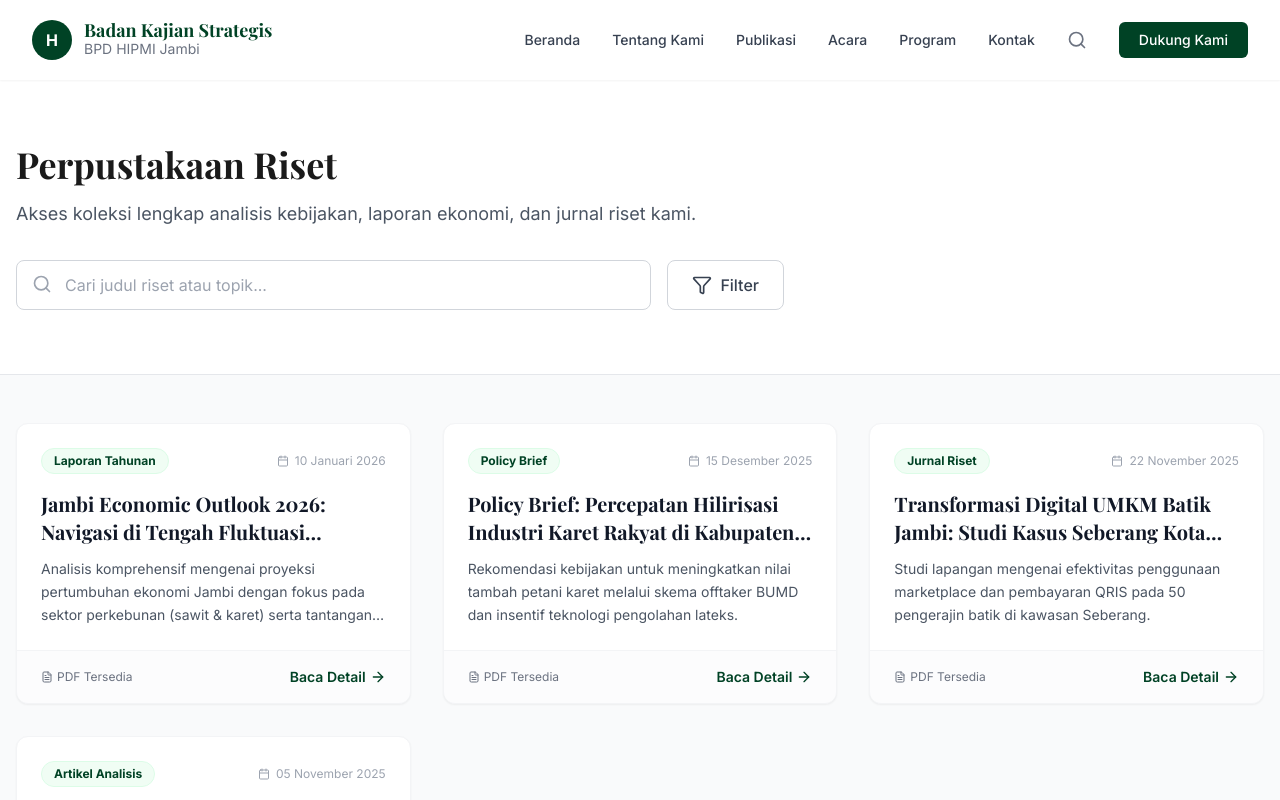
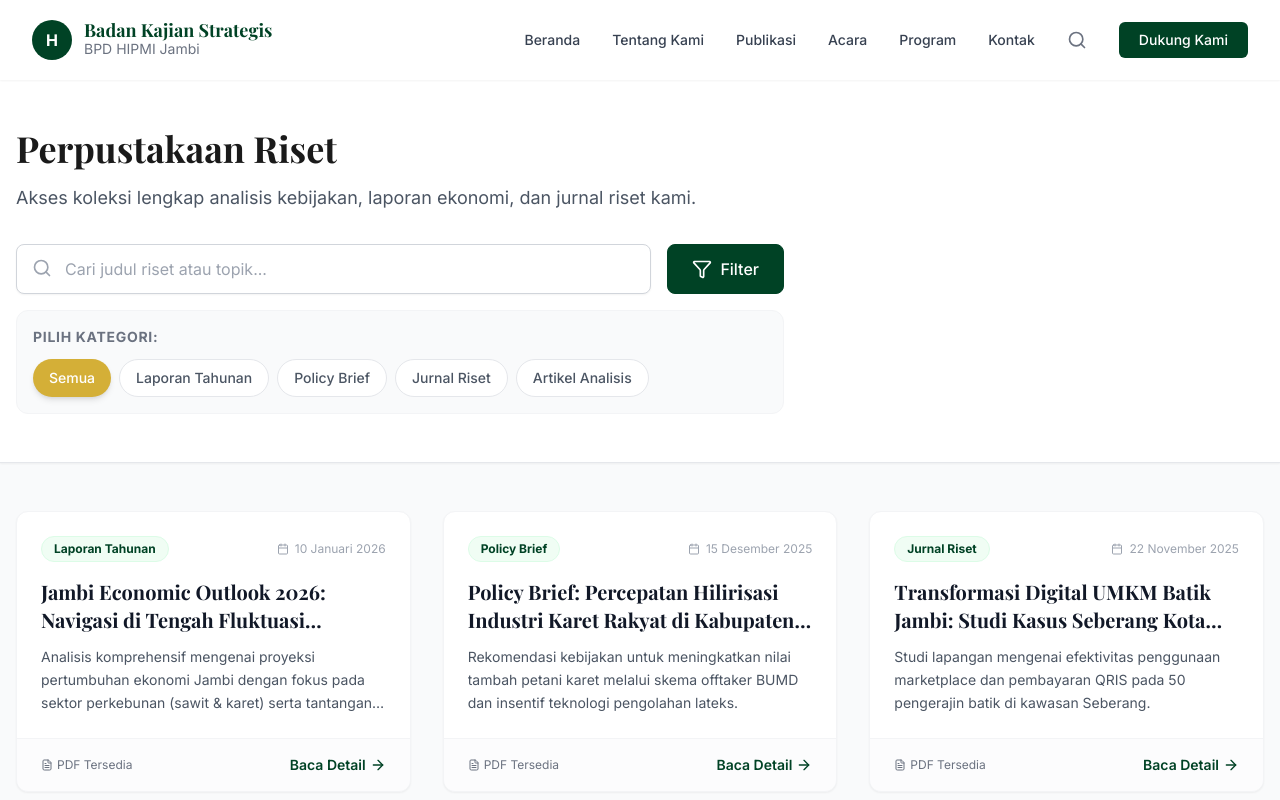
Before and after one commit to adprabowo/hipmi-jambi-web, a Next.js app: page /publikasi in a window 1280 px wide. Both pictures are taken after a click on the button "Filter". Shown: the top 800 px of the page. Built offline with nearby package versions, Linux system fonts and the light colour scheme; a web font is replaced by a local one.

Commit message:
update filter

```diff
--- a/src/app/publikasi/page.tsx
+++ b/src/app/publikasi/page.tsx
@@ -1,42 +1,108 @@
+"use client"; // PENTING: Menandakan ini komponen interaktif
+
+import { useState } from "react";
 import { publications } from "@/lib/dummy-data";
 import PublicationCard from "@/components/shared/PublicationCard";
-import { Search, Filter } from "lucide-react";
+import { Search, Filter, X } from "lucide-react";
 
-// PERBAIKAN: Pastikan menggunakan 'export default function'
 export default function PublicationsPage() {
+  // 1. STATE: Menyimpan apa yang diketik dan kategori yang dipilih
+  const [searchQuery, setSearchQuery] = useState("");
+  const [selectedCategory, setSelectedCategory] = useState("Semua");
+  const [isFilterOpen, setIsFilterOpen] = useState(false);
+
+  // 2. LOGIKA: Mengambil daftar kategori unik dari data yang ada
+  const categories = ["Semua", ...Array.from(new Set(publications.map((item) => item.category)))];
+
+  // 3. LOGIKA: Menyaring data berdasarkan Pencarian & Kategori
+  const filteredPublications = publications.filter((pub) => {
+    const matchesSearch = pub.title.toLowerCase().includes(searchQuery.toLowerCase()) ||
+                          pub.excerpt.toLowerCase().includes(searchQuery.toLowerCase());
+    const matchesCategory = selectedCategory === "Semua" || pub.category === selectedCategory;
+
+    return matchesSearch && matchesCategory;
+  });
+
   return (
     <div className="min-h-screen bg-gray-50 pb-20">
       {/* Header */}
-      <div className="bg-white border-b">
-        <div className="container mx-auto px-4 py-16">
-          <div className="max-w-3xl">
+      <div className="bg-white border-b sticky top-20 z-40 shadow-sm">
+        <div className="container mx-auto px-4 py-12">
+          <div className="max-w-3xl mx-auto text-center md:text-left md:mx-0">
             <h1 className="text-4xl font-serif font-bold text-hipmi-neutral mb-4">Perpustakaan Riset</h1>
             <p className="text-lg text-gray-600 mb-8">
               Akses koleksi lengkap analisis kebijakan, laporan ekonomi, dan jurnal riset kami.
             </p>
 
             {/* Search Bar UI */}
-            <div className="flex gap-4">
+            <div className="flex flex-col md:flex-row gap-4">
               <div className="relative flex-grow">
                 <input
                   type="text"
+                  value={searchQuery}
+                  onChange={(e) => setSearchQuery(e.target.value)} // Update state saat mengetik
                   placeholder="Cari judul riset atau topik..."
-                  className="w-full pl-12 pr-4 py-3 rounded-lg border border-gray-300 focus:outline-none focus:border-hipmi-green focus:ring-1 focus:ring-hipmi-green"
+                  className="w-full pl-12 pr-4 py-3 rounded-lg border border-gray-300 focus:outline-none focus:border-hipmi-green focus:ring-1 focus:ring-hipmi-green transition shadow-sm"
                 />
                 <Search className="absolute left-4 top-3.5 text-gray-400 w-5 h-5" />
+
+                {/* Tombol Clear Search (Muncul jika ada ketikan) */}
+                {searchQuery && (
+                  <button
+                    onClick={() => setSearchQuery("")}
+                    className="absolute right-3 top-3.5 text-gray-400 hover:text-red-500"
+                  >
+                    <X className="w-5 h-5" />
+                  </button>
+                )}
               </div>
-              <button className="px-6 py-3 bg-white border border-gray-300 rounded-lg text-gray-700 font-medium hover:bg-gray-50 flex items-center gap-2">
-                <Filter className="w-5 h-5" /> Filter
+
+              {/* Tombol Filter */}
+              <button
+                onClick={() => setIsFilterOpen(!isFilterOpen)}
+                className={`px-6 py-3 border rounded-lg font-medium flex items-center gap-2 transition ${
+                  isFilterOpen || selectedCategory !== "Semua"
+                    ? "bg-hipmi-green text-white border-hipmi-green"
+                    : "bg-white border-gray-300 text-gray-700 hover:bg-gray-50"
+                }`}
+              >
+                <Filter className="w-5 h-5" />
+                Filter {selectedCategory !== "Semua" ? `(${selectedCategory})` : ""}
               </button>
             </div>
+
+            {/* Panel Kategori (Muncul saat tombol Filter diklik) */}
+            {isFilterOpen && (
+              <div className="mt-4 p-4 bg-gray-50 border border-gray-100 rounded-xl animate-in slide-in-from-top-2">
+                <p className="text-sm font-bold text-gray-500 mb-3 uppercase tracking-wider">Pilih Kategori:</p>
+                <div className="flex flex-wrap gap-2">
+                  {categories.map((cat) => (
+                    <button
+                      key={cat}
+                      onClick={() => setSelectedCategory(cat)}
+                      className={`px-4 py-2 rounded-full text-sm font-medium transition ${
+                        selectedCategory === cat
+                          ? "bg-hipmi-gold text-white shadow-md"
+                          : "bg-white text-gray-600 border border-gray-200 hover:border-hipmi-gold hover:text-hipmi-gold"
+                      }`}
+                    >
+                      {cat}
+                    </button>
+                  ))}
+                </div>
+              </div>
+            )}
+
           </div>
         </div>
       </div>
 
       {/* Content Grid */}
       <div className="container mx-auto px-4 py-12">
+        {filteredPublications.length > 0 ? (
+          <>
             <div className="grid grid-cols-1 md:grid-cols-2 lg:grid-cols-3 gap-8">
-          {publications.map((pub) => (
+              {filteredPublications.map((pub) => (
                 <PublicationCard
                   key={pub.id}
                   title={pub.title}
@@ -48,14 +114,34 @@ export default function PublicationsPage() {
               ))}
             </div>
 
-        {/* Pagination Dummy */}
+            {/* Pagination Dummy (Hanya muncul jika hasil pencarian banyak) */}
+            {filteredPublications.length > 6 && (
               <div className="mt-16 flex justify-center">
                   <button className="px-4 py-2 bg-white border border-gray-300 rounded-l-md hover:bg-gray-50 text-gray-600">Sebelumnya</button>
                   <button className="px-4 py-2 bg-hipmi-green text-white border border-hipmi-green">1</button>
-            <button className="px-4 py-2 bg-white border-t border-b border-r border-gray-300 hover:bg-gray-50 text-gray-600">2</button>
-            <button className="px-4 py-2 bg-white border-t border-b border-r border-gray-300 hover:bg-gray-50 text-gray-600">3</button>
                   <button className="px-4 py-2 bg-white border border-gray-300 rounded-r-md hover:bg-gray-50 text-gray-600">Selanjutnya</button>
               </div>
+            )}
+          </>
+        ) : (
+          /* Tampilan Jika Tidak Ada Hasil */
+          <div className="text-center py-20">
+            <div className="bg-gray-100 w-20 h-20 rounded-full flex items-center justify-center mx-auto mb-6">
+                <Search className="w-10 h-10 text-gray-400" />
+            </div>
+            <h3 className="text-2xl font-bold text-gray-800 mb-2">Tidak ditemukan</h3>
+            <p className="text-gray-500">
+              Maaf, tidak ada riset yang cocok dengan kata kunci "{searchQuery}"
+              {selectedCategory !== "Semua" ? ` di kategori ${selectedCategory}` : ""}.
+            </p>
+            <button
+              onClick={() => {setSearchQuery(""); setSelectedCategory("Semua");}}
+              className="mt-6 text-hipmi-green font-bold hover:underline"
+            >
+              Reset Pencarian
+            </button>
+          </div>
+        )}
       </div>
     </div>
   );
```
Lines whose indentation alone changed are shown as unchanged.
